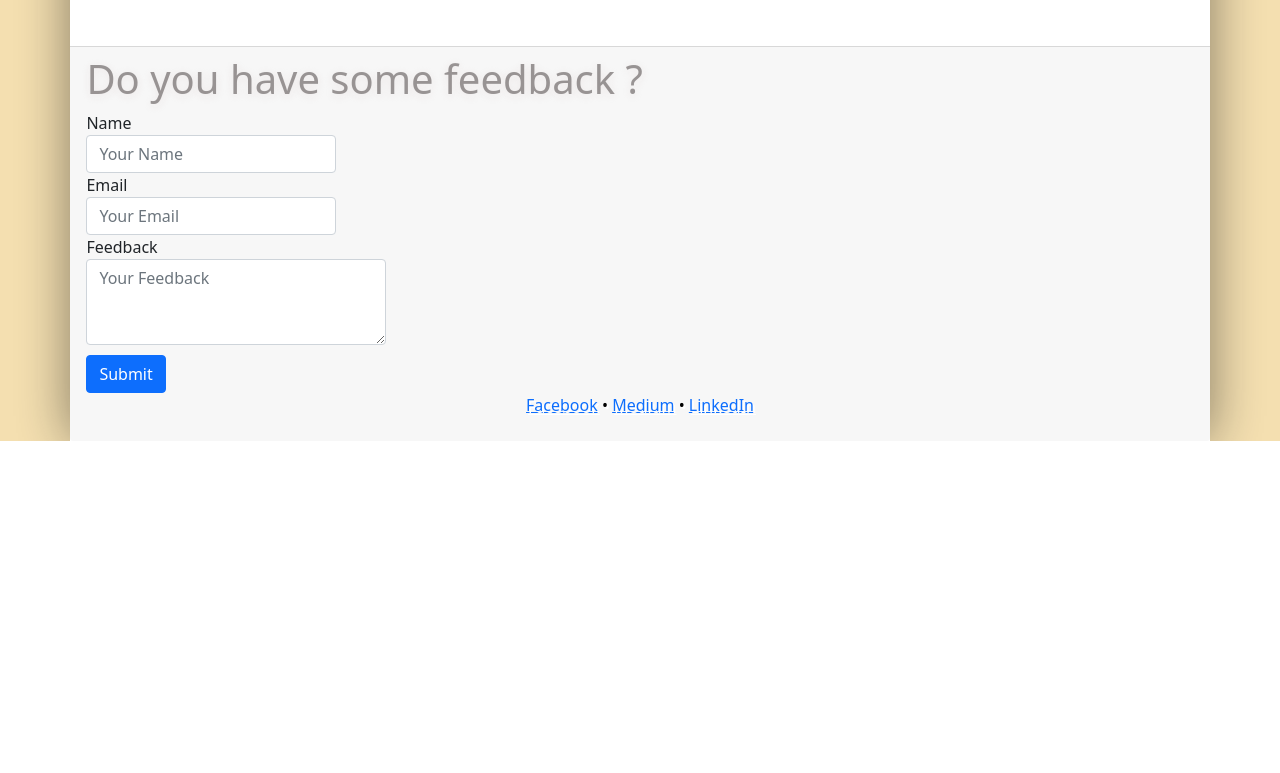
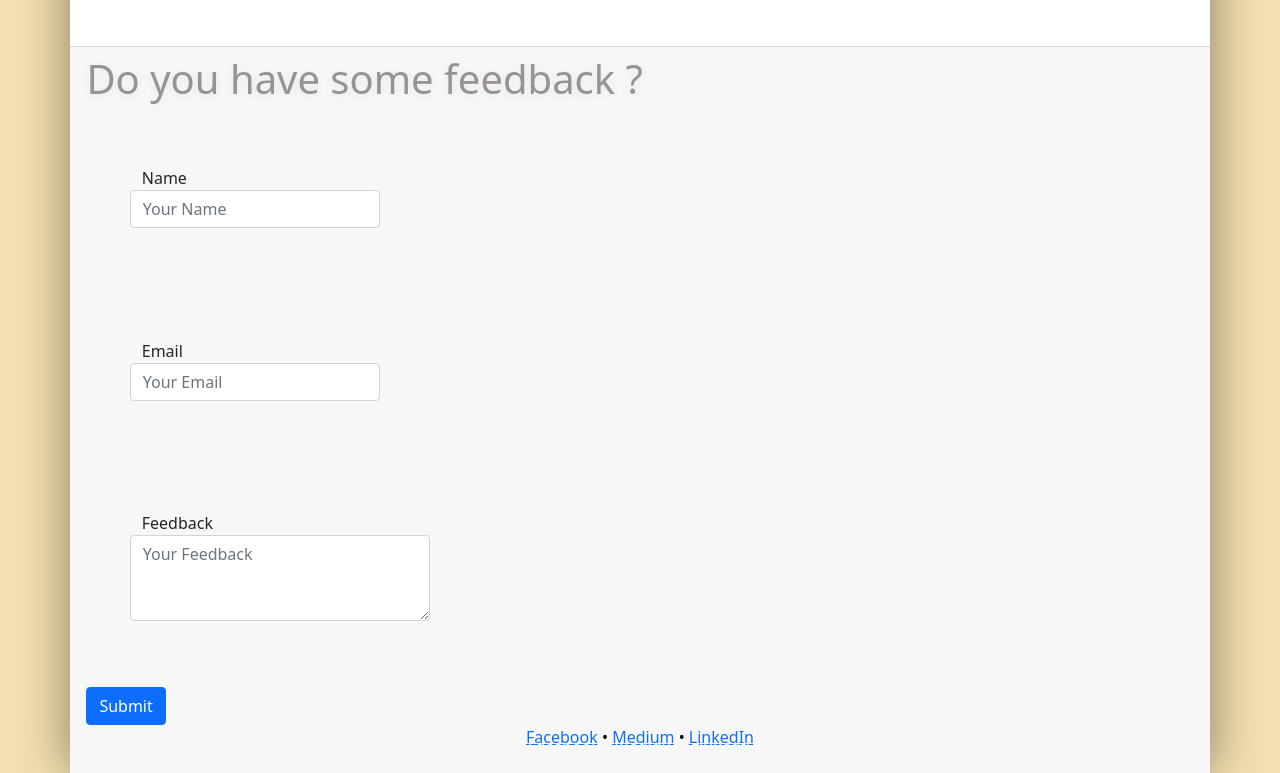
Before and after one commit to HaiqalLM10/MinPro-PokeWeb, a plain HTML site: page index.html in a window 1280 px wide. Shown: the part 1665-2438 px from the top of the page. Before the commit the page ends 2106 px from the top, so only its background shows below. Drawn offline with nearby package versions, Linux system fonts and the light colour scheme.

```diff
--- a/index.html
+++ b/index.html
@@ -210,18 +210,18 @@
                     <h1>Do you have some feedback ? </h1>
                 </div>
                 <form>
-                    <div class="form-group">
+                    <div class="row section foot">
                         <label for="nama">Name</label>
                         <input type="text" id="nama" class="form-control" placeholder="Your Name" style="width: 250px;">
                     </div>
 
-                    <div class="form-group">
+                    <div class="row section foot">
                         <label for="email">Email</label>
                         <input type="text" id="email" class="form-control" placeholder="Your Email"
                             style="width: 250px;">
                     </div>
 
-                    <div class="form-group">
+                    <div class="row section foot">
                         <label for="feedback">Feedback</label>
                         <textarea class="form-control" id="feedback" rows="3" placeholder="Your Feedback"
                             style="width: 300px;"></textarea>
```
